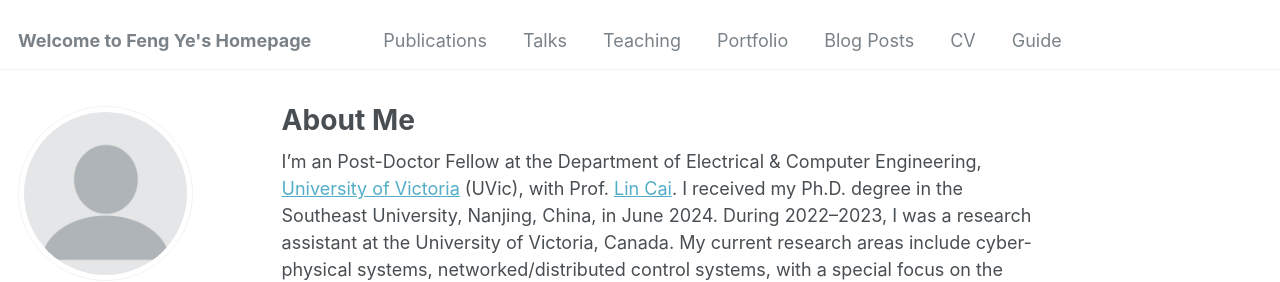
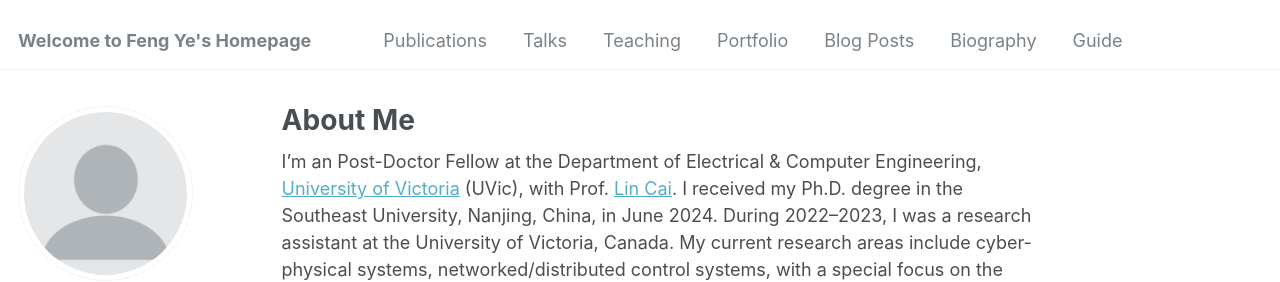
Before and after one commit to fye97/fye97, a Jekyll site: the page built from _pages/about.md, in a window 1280 px wide. Shown: the top 282 px of the page. Built offline with Jekyll 4.4.1, drawn with Linux system fonts in a browser that asks for light colours; some web fonts are replaced.

Commit message:
Update navigation.yml

```diff
--- a/_data/navigation.yml
+++ b/_data/navigation.yml
@@ -20,8 +20,8 @@ main:
   - title: "Blog Posts"
     url: /year-archive/
 
-  - title: "CV"
-    url: /cv/
+  - title: "Biography"
+    url: /biography/
 
   - title: "Guide"
     url: /markdown/
```
